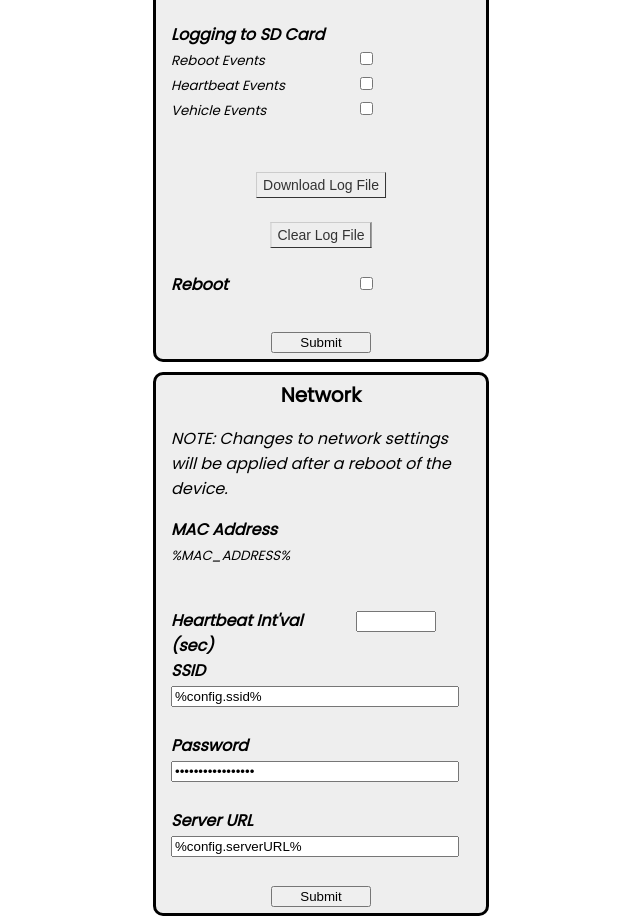
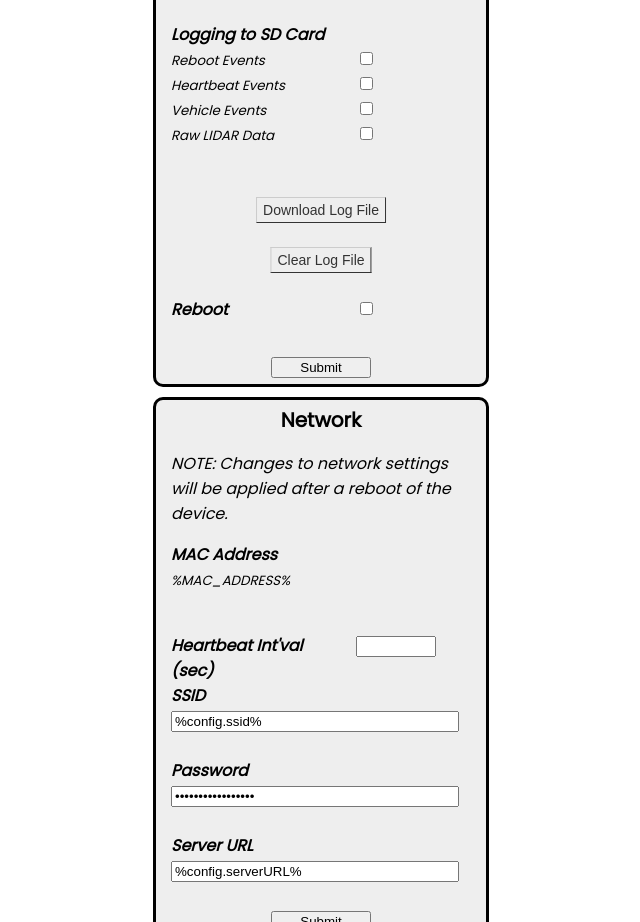
Before and after one commit to digamesystems/DigameVehicleCounter, a plain HTML site: page data/index.html in a window 1280 px wide. Shown: the part 1833-2755 px from the top of the page, without its empty margins (319-959 px from the left). Drawn offline with Linux system fonts and the light colour scheme; no server answers.

Commit message:
add checkbox to web interface to allow logging of raw LIDAR data to SD card.

```diff
--- a/data/index.html
+++ b/data/index.html
@@ -109,6 +109,9 @@
 
           <label for="logvehicleevents"><small>Vehicle Events</small></label>
           <input type="checkbox" id="logvehicleevents" name="logvehicleevents" value="checked" %config.logVehicleEvents%><br>
+
+          <label for="loglidarevents"><small>Raw LIDAR Data</small></label>
+          <input type="checkbox" id="loglidarevents" name="loglidarevents" value="checked" %config.logLidarEvents%><br>
 
           <!--label for="lograwdata"><small>Raw LIDAR Data</small></label-->
           <!--input type="checkbox" id="lograwdata" name="lograwdata" value="checked" %config.logRawData%--><br>
```
Also changed, not shown: 1 other file.
